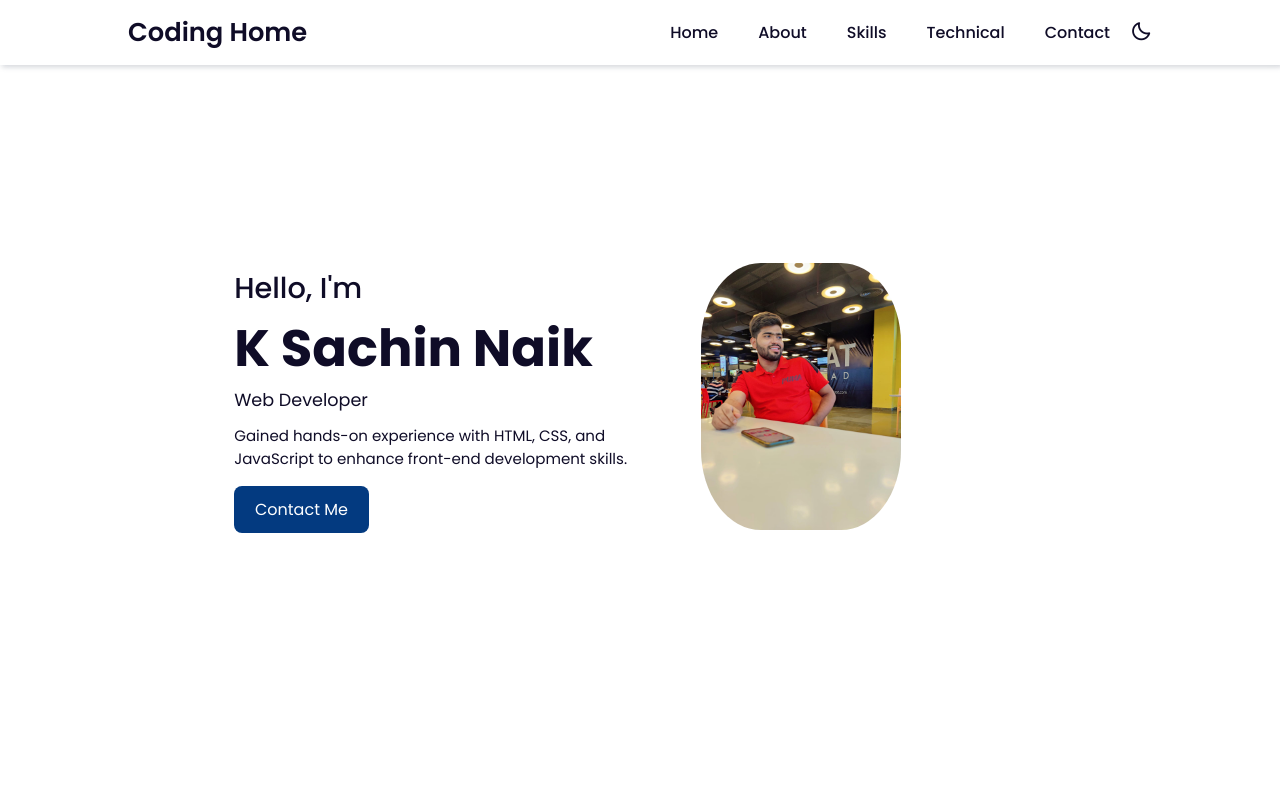
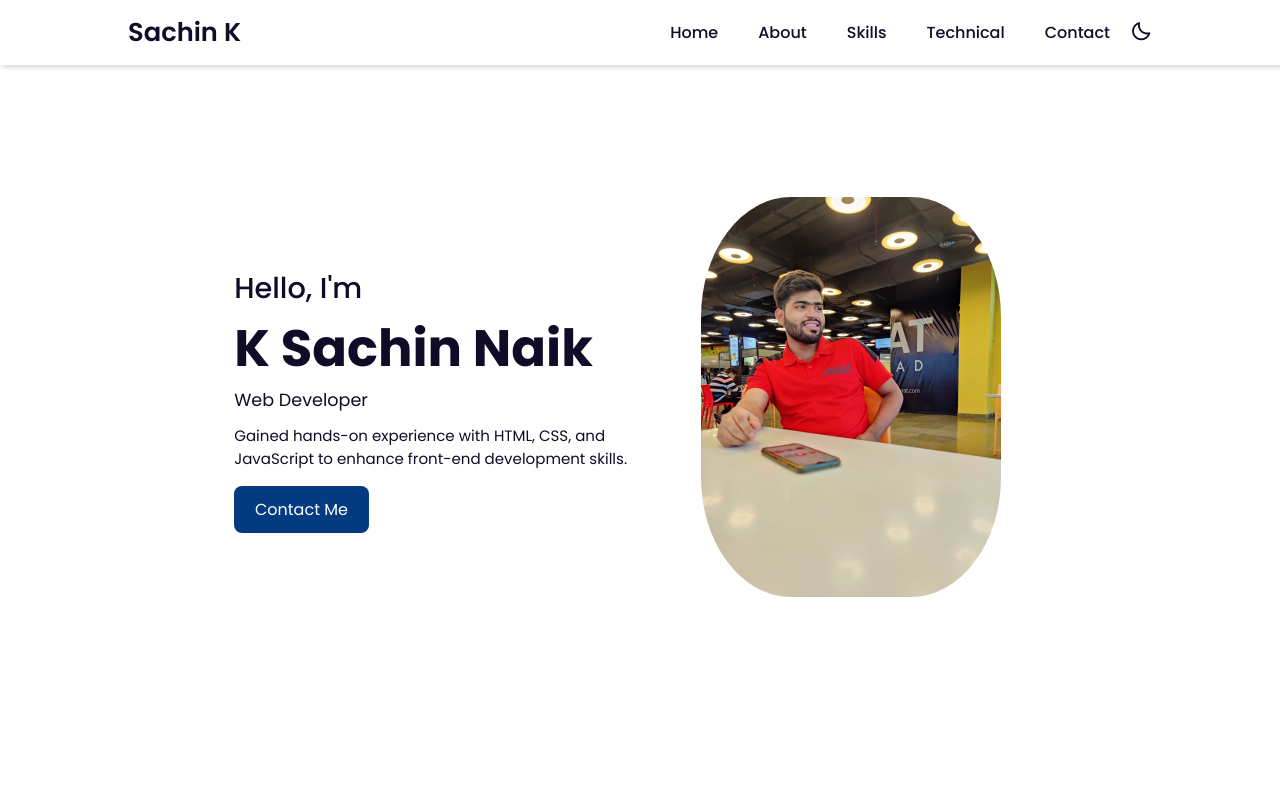
Before and after one commit to ksachinnaik/KSN_Portfolio, a plain HTML site: page index.html in a window 1280 px wide. Shown: the top 800 px of the page. Drawn offline with nearby package versions, Linux system fonts and the light colour scheme.

Commit message:
Update index.html

```diff
--- a/index.html
+++ b/index.html
@@ -4,7 +4,7 @@
     <meta charset="UTF-8">
     <meta http-equiv="X-UA-Compatible" content="IE=edge">
     <meta name="viewport" content="width=device-width, initial-scale=1.0">
-    <title>Responsive Portfolio Website</title>
+    <title>Sachin Naik Portfolio Website</title>
     <!-- Link To CSS -->
     <link rel="stylesheet" href="./css/style.css">
     <!-- Box Icons -->
@@ -21,7 +21,7 @@
 <body>
     <!-- Navbar -->
     <header>
-        <a href="#" class="logo">Coding Home</a>
+        <a href="#" class="logo">Sachin K</a>
 
         <div class="bx bx-menu" id="menu-icon"></div>
 
@@ -40,7 +40,7 @@
         <div class="social">
         </div>
         <div class="home-img">
-            <img src="red.jpg" alt="Avatar" style="width:200px" alt="">
+            <img src="red.jpg" alt="Avatar" style="width:300px">
         </div>
         <div class="home-text">
             <span>Hello, I'm</span>
@@ -196,7 +196,7 @@
     </div>
     <!-- Copyright -->
     <div class="copyright">
-        <p>Create By <a href="">KSN Web Developer</a> | All Right Reserved.</p>
+        <p>Create By <a href="">Sachin K Naik</a> | All Right Reserved.</p>
     </div>
 
 
```
